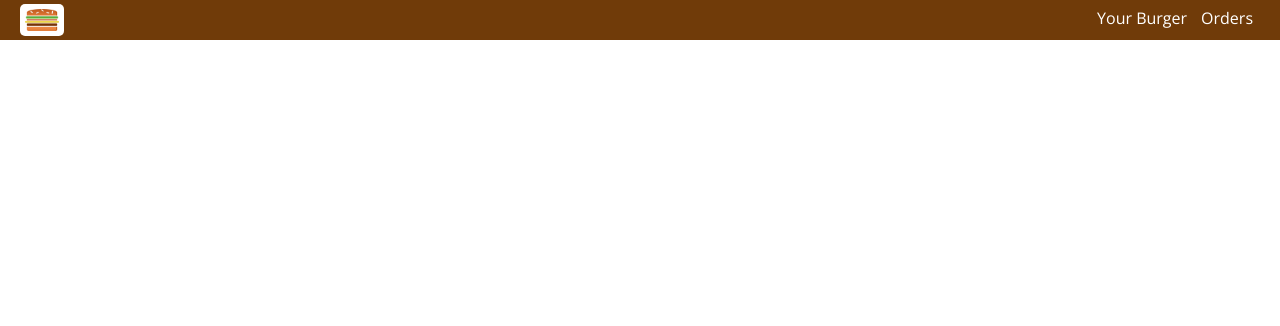
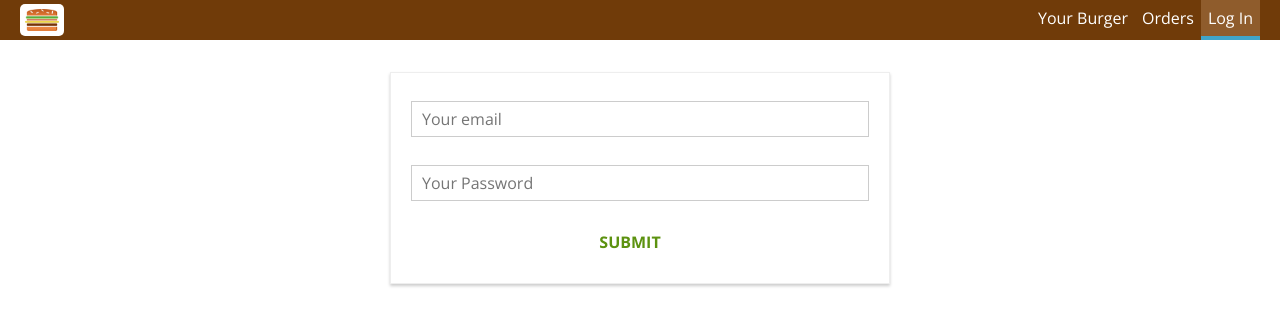
Before and after one commit to tiagofsanchez/burguer-builder, a React (Create React App) app: page /auth in a window 1280 px wide. Shown: the top 326 px of the page. Built offline with nearby package versions, Linux system fonts and the light colour scheme.

Commit message:
implementing user authentication

```diff
--- a/src/App.js
+++ b/src/App.js
@@ -5,6 +5,7 @@
 import BurgerBuilder from './containers/BurguerBuilder/BurguerBuilder';
 import CheckOut from './containers/CheckOut/CheckOut';
 import Orders from './components/Orders/Orders';
+import Auth from './containers/Auth/Auth';
 
 
 class App extends Component {
@@ -17,6 +18,7 @@
           <Route path='/checkout' component={CheckOut} />
           <Route path='/' exact component={BurgerBuilder} />
           <Route path='/orders' exact component={Orders} />
+          <Route path='/auth' exact component={Auth} />
         </Layout>
       </div>
     );
--- a/src/components/Navigation/NavigationItems/NavigationItems.js
+++ b/src/components/Navigation/NavigationItems/NavigationItems.js
@@ -7,6 +7,7 @@
     <ul className={classes.NavigationItems}>
         <NavigationItem link="/">Your Burger</NavigationItem>
         <NavigationItem link="/orders">Orders</NavigationItem>
+        <NavigationItem link="/auth">Log In</NavigationItem>
     </ul>
 );
 
--- a/src/containers/Auth/Auth.js
+++ b/src/containers/Auth/Auth.js
@@ -1,19 +1,124 @@
 import React from 'react';
+
+import mystyle from './Auth.module.css';
+
+import Input from '../../components/UI/Forms/Input/Input';
+import Button from '../../components/UI/Button/Button';
+
 
 class Auth extends React.Component {
 
     state = {
         controls: {
-
+            email: {
+                elementType: 'input',
+                elementConfig: {
+                    type: 'email',
+                    placeholder: 'Your email'
+                },
+                value: '',
+                validation: {
+                    required: true,
+                    isEmail: true,
+                },
+                valid: false,
+                touched: false
+            },
+            password: {
+                elementType: 'input',
+                elementConfig: {
+                    type: 'password',
+                    placeholder: 'Your Password'
+                },
+                value: '',
+                validation: {
+                    required: true,
+                    minLenght: 6,
+                },
+                valid: false,
+                touched: false
+            },
         }
     }
 
 
+    checkValidity(value, rules) {
+        let isValid = true;
+        if (!rules) {
+            return true;
+        }
+
+        if (rules.required) {
+            isValid = value.trim() !== '' && isValid;
+        }
+
+        if (rules.minLength) {
+            isValid = value.length >= rules.minLength && isValid
+        }
+
+        if (rules.maxLength) {
+            isValid = value.length <= rules.maxLength && isValid
+        }
+
+        if (rules.isEmail) {
+            const pattern = /[a-z0-9!#$%&'*+/=?^_`{|}~-]+(?:\.[a-z0-9!#$%&'*+/=?^_`{|}~-]+)*@(?:[a-z0-9](?:[a-z0-9-]*[a-z0-9])?\.)+[a-z0-9](?:[a-z0-9-]*[a-z0-9])?/;
+            isValid = pattern.test(value) && isValid
+        }
+
+        if (rules.isNumeric) {
+            const pattern = /^\d+$/;
+            isValid = pattern.test(value) && isValid
+        }
+
+        return isValid;
+    }
+
+    inputChangedHandler = (event , controlName) => {
+
+        const { controls } = this.state
+
+        const updatedControls = {
+            ...controls,
+            [controlName]: {
+                ...controls[controlName],
+                value: event.target.value,
+                valid: this.checkValidity(controls[controlName].value , controls[controlName].validation),
+                touched: true,
+            }
+        }
+        this.setState({
+            controls: updatedControls
+        })
+    }
+
     render () {
+
+        const formElementsArray = [];
+        for (let key in this.state.controls) {
+            formElementsArray.push({
+                id: key,
+                config: this.state.controls[key]
+            });
+        }
+
+        let form = formElementsArray.map(formElement => (
+            <Input
+                key={formElement.id}
+                elementType={formElement.config.elementType}
+                elementConfig={formElement.config.elementConfig}
+                value={formElement.config.value}
+                invalid={!formElement.config.valid}
+                shouldValidate={formElement.config.validation}
+                touched={formElement.config.touched}
+                changed={(event) => this.inputChangedHandler(event, formElement.id)} />
+        ))
+
+
         return (
-            <div>
+            <div className={mystyle.Auth}>
                 <form>
-
+                    {form}
+                    <Button btnType='Success'>SUBMIT</Button>
                 </form>
             </div>
         )
--- a/src/containers/Auth/Auth.module.css
+++ b/src/containers/Auth/Auth.module.css
@@ -0,0 +1,16 @@
+.Auth{
+    margin: 20px auto;
+    width: 80%;
+    text-align: center;
+    box-shadow: 0 2px 3px #ccc;
+    border: 1px solid #eee;
+    padding: 10px;
+    box-sizing: border-box;
+}
+
+
+@media (min-width: 600px ) {
+    .Auth{
+        width: 500px;
+    }
+}
--- a/src/store/actions/actionCreators.js
+++ b/src/store/actions/actionCreators.js
@@ -9,3 +9,7 @@
     purchaseInit,
     downloadOrders
 } from './order';
+
+export {
+    auth
+} from './auth'
--- a/src/store/actions/actionTypes.js
+++ b/src/store/actions/actionTypes.js
@@ -14,3 +14,7 @@
 export const DOWLOAD_ORDERS_FAIL = 'DOWLOAD_ORDERS_FAIL';
 export const DOWLOAD_ORDERS_START = 'DOWLOAD_ORDERS_START';
 export const DOWLOAD_ORDERS_INIT = 'DOWLOAD_ORDERS_INIT';
+
+export const AUTH_START = 'AUTH_START';
+export const AUTH_SUCESS = 'AUTH_SUCESS';
+export const AUTH_FAIL = 'AUTH_FAIL';
```
